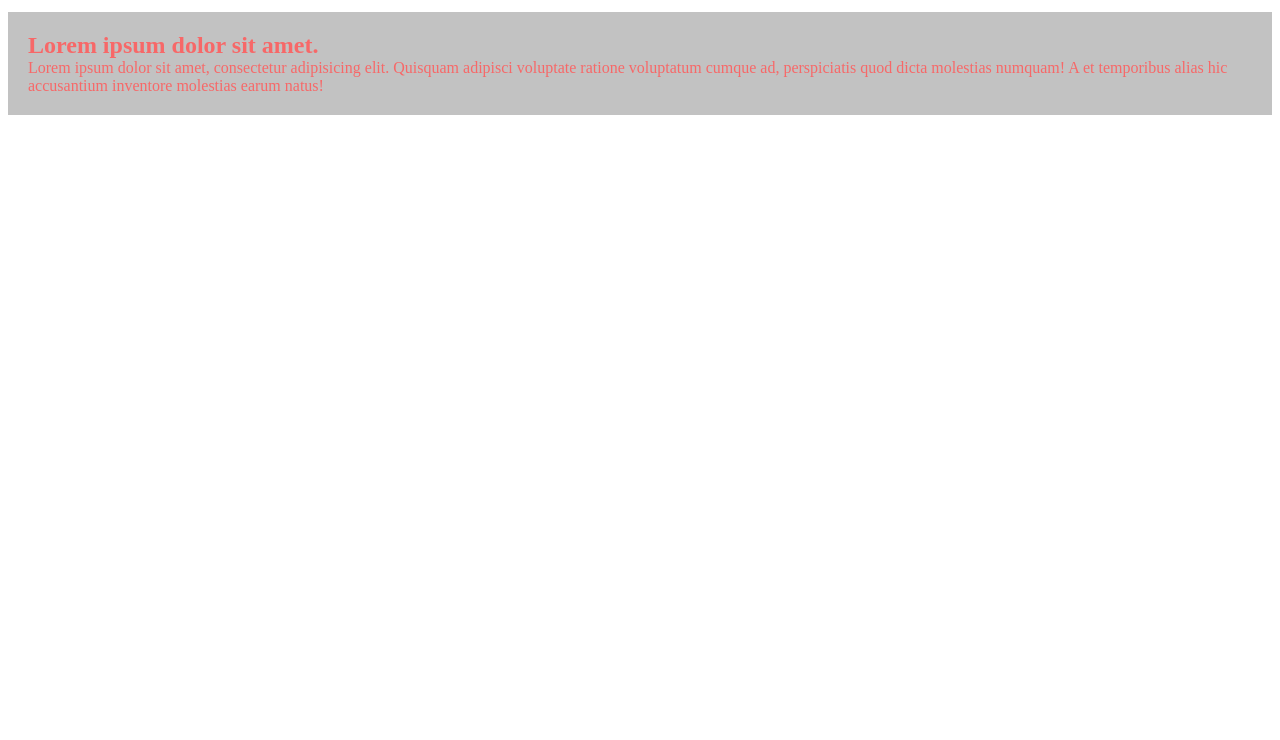
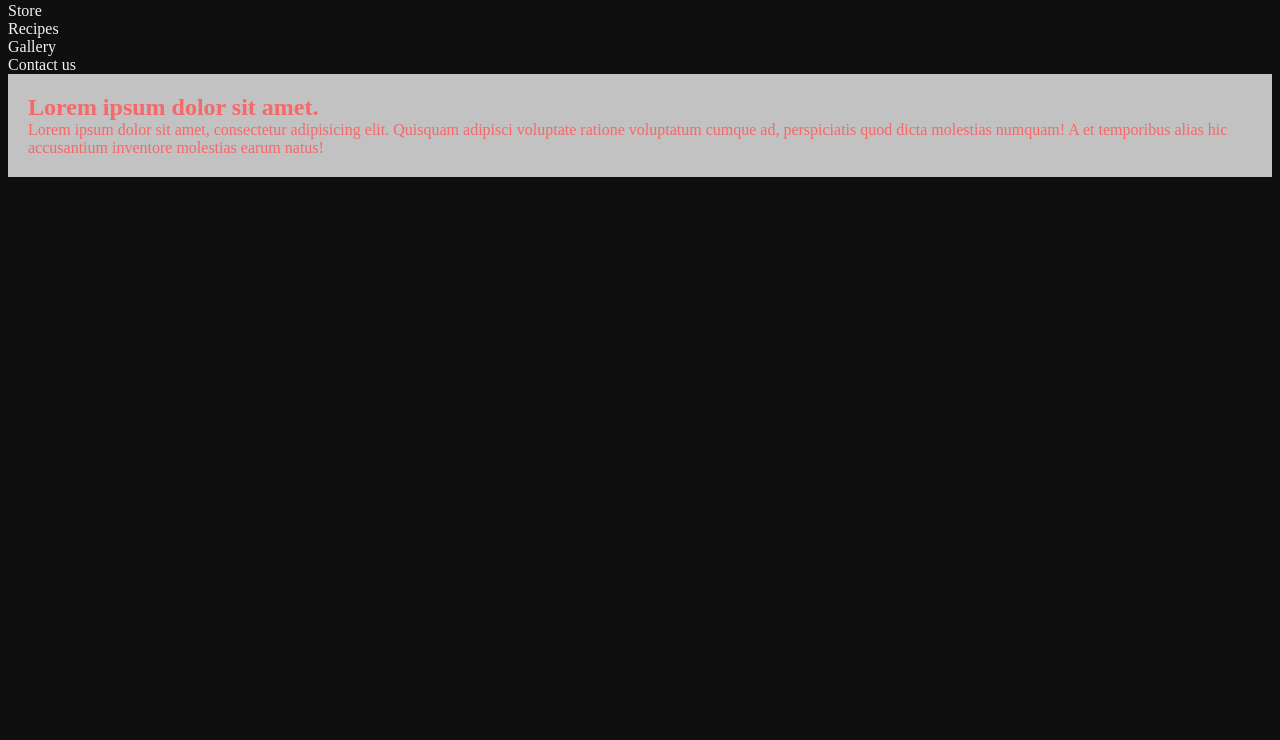
Before and after one commit to Black-Chaos/team-repo, a website built with Vite: page src/index.html in a window 1280 px wide. Shown: the part 60-800 px from the top of the page. Built offline with nearby package versions, Linux system fonts and the light colour scheme; files whose address does not match are found by name.

Commit message:
Feat: header(Html+css)+main

```diff
--- a/src/css/main.css
+++ b/src/css/main.css
@@ -1,2 +1,12 @@
 :root {
+    --body-bg-color: #100F0F;
+    --element-color: #F3F3F3;
+    --button-color: rgba(188, 26, 26, 0.2);
+    --active-element-color: rgba(188, 26, 26, 0.5);
 }
+
+body {
+    font: 400 16/1.25 'Montserrat', sans-serif;
+    color: var(--element-color);
+    background-color: var(--body-bg-color);
+}
--- a/src/partials/header.html
+++ b/src/partials/header.html
@@ -1,13 +1,12 @@
-<header class="header">
-  <nav class="nav">
-    <ul class="nav-list">
-      <li class="nav-item">
-        <a href="./page-2.html" class="nav-link">Page 2</a>
-      </li>
-
-      <li class="nav-item">
-        <a href="./page-3.html" class="nav-link">Page 3</a>
-      </li>
+<header>
+  <a href="#"><img src="./images/hero/logo.svg" alt="logo" />CUCINA</a>
+  <nav>
+    <ul>
+      <li><a href="#">Home</a></li>
+      <li><a href="#store">Store</a></li>
+      <li><a href="#recipes">Recipes</a></li>
+      <li><a href="#gallery">Gallery</a></li>
     </ul>
   </nav>
+  <a href="">Contact us</a>
 </header>
```
Also changed, not shown: src/css/header.css (line endings or trailing spaces).
